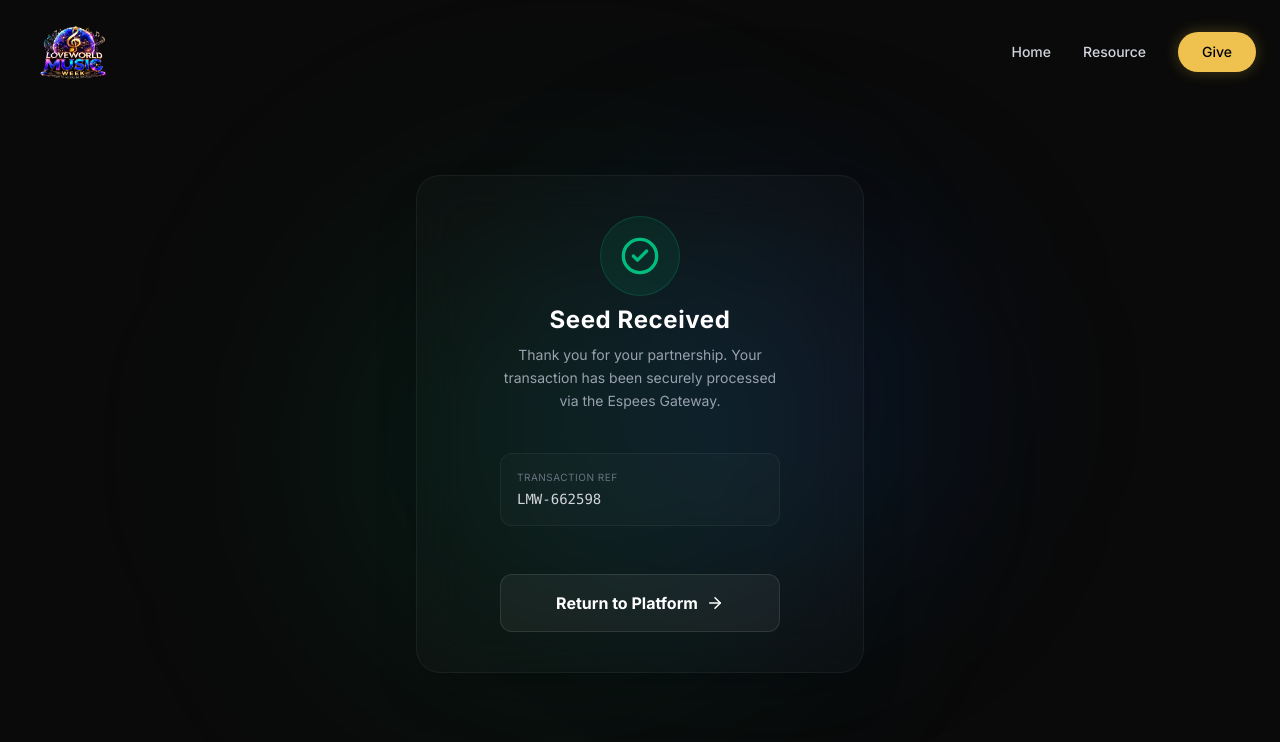
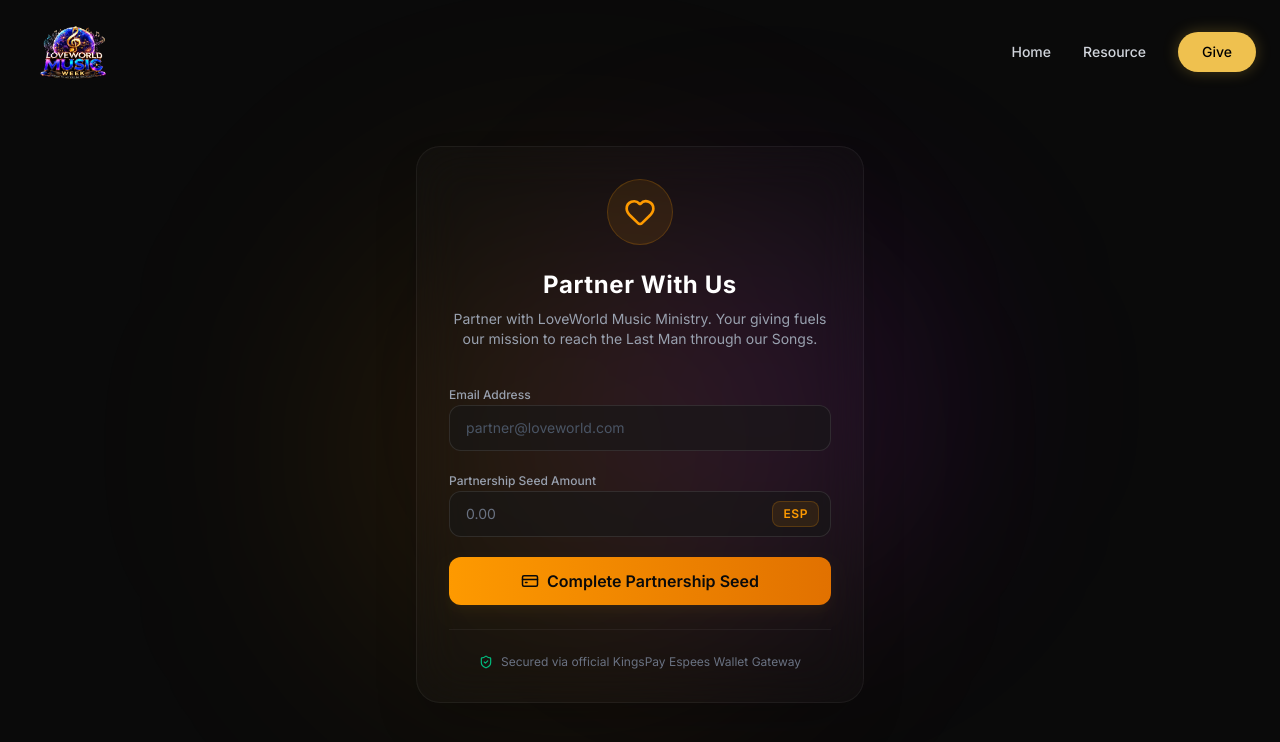
Before and after one commit to Y24KL/loveworld-music-week, a Next.js app: page /give in a window 1280 px wide. Shown: the top 742 px of the page. Built offline with nearby package versions, Linux system fonts and the light colour scheme.

Commit message:
Refactor GiveSuccessPage to include giving form

```diff
--- a/src/app/give/page.tsx
+++ b/src/app/give/page.tsx
@@ -1,72 +1,144 @@
 "use client";
 
-import { useEffect, useState } from "react";
-import { CheckCircle2, ArrowRight, Loader2 } from "lucide-react";
-import Link from "next/link";
-import { useSearchParams } from "next/navigation";
+import { useState, Suspense } from "react";
+import { Heart, ShieldCheck, Loader2, CreditCard } from "lucide-react";
 
-export default function GiveSuccessPage() {
-  const searchParams = useSearchParams();
-  const [verifying, setVerifying] = useState(true);
+// 1. Move the complete giving portal content and handlers here
+function GiveFormContent() {
+  const [amount, setAmount] = useState("");
+  const [email, setEmail] = useState("");
+  const [loading, setLoading] = useState(false);
 
-  useEffect(() => {
-    // This simulates verifying the transaction reference returned by KingsPay in the URL
-    const txRef = searchParams.get("tx_ref");
+  const handleGive = async (e: React.FormEvent) => {
+    e.preventDefault();
+    if (!amount) return;
 
-    const verifyTransaction = async () => {
-      // In a production environment, you would ping your database here to mark the seed as successful
-      setTimeout(() => {
-        setVerifying(false);
-      }, 1500); // Brief cinematic pause for the verification effect
-    };
+    try {
+      setLoading(true);
 
-    verifyTransaction();
-  }, [searchParams]);
+      const response = await fetch("/api/checkout", {
+        method: "POST",
+        headers: { "Content-Type": "application/json" },
+        body: JSON.stringify({ amount, email }),
+      });
+
+      const data = await response.json();
+
+      if (response.ok && data.checkoutUrl) {
+        window.location.href = data.checkoutUrl;
+      } else {
+        throw new Error(data.error || "Failed to finalize checkout redirect sequence");
+      }
+    } catch (error: any) {
+      console.error("Payment initialization sequence caught error:", error);
+      alert(`Gateway Error: ${error.message || "Could not initialize transaction session."}`);
+    } finally {
+      setLoading(false);
+    }
+  };
 
   return (
     <div className="min-h-screen bg-neutral-950 flex items-center justify-center pt-24 pb-12 px-4 sm:px-8 relative overflow-hidden">
       {/* Subtle Cinematic Background Glows */}
-      <div className="absolute top-1/4 left-1/4 w-[500px] h-[500px] bg-emerald-500/10 rounded-full blur-[120px] pointer-events-none" />
-      <div className="absolute bottom-1/4 right-1/4 w-[400px] h-[400px] bg-blue-600/10 rounded-full blur-[100px] pointer-events-none" />
+      <div className="absolute top-1/4 left-1/4 w-[500px] h-[500px] bg-amber-500/10 rounded-full blur-[120px] pointer-events-none" />
+      <div className="absolute bottom-1/4 right-1/4 w-[400px] h-[400px] bg-purple-600/10 rounded-full blur-[100px] pointer-events-none" />
 
-      <div className="w-full max-w-md bg-white/[0.02] border border-white/5 rounded-3xl p-10 backdrop-blur-xl relative z-10 shadow-2xl text-center flex flex-col items-center">
+      <div className="w-full max-w-md bg-white/[0.02] border border-white/5 rounded-3xl p-8 backdrop-blur-xl relative z-10 shadow-2xl">
+        <div className="flex justify-center mb-6">
+          <div className="p-4 bg-amber-500/10 rounded-full border border-amber-500/20">
+            <Heart size={32} className="text-amber-500" />
+          </div>
+        </div>
 
-        {verifying ? (
-          <div className="flex flex-col items-center gap-6 py-8">
-            <Loader2 size={48} className="text-emerald-500 animate-spin" />
-            <p className="text-sm text-gray-400 uppercase tracking-widest animate-pulse">
-              Confirming Transaction...
-            </p>
-          </div>
-        ) : (
-          <div className="flex flex-col items-center space-y-6 animate-in fade-in zoom-in duration-500">
-            <div className="w-20 h-20 bg-emerald-500/10 border border-emerald-500/20 rounded-full flex items-center justify-center mb-2">
-              <CheckCircle2 size={40} className="text-emerald-500" />
+        <div className="text-center space-y-2 mb-8">
+          <h1 className="text-2xl font-bold text-white tracking-wide">Partner With Us</h1>
+          <p className="text-sm text-gray-400">
+            Partner with LoveWorld Music Ministry. Your giving fuels our mission to reach the Last Man through our Songs.
+          </p>
+        </div>
+
+        <form onSubmit={handleGive} className="space-y-5">
+          <div className="space-y-4">
+            {/* Email Address Field */}
+            <div className="space-y-1">
+              <label className="text-xs font-medium text-gray-400">Email Address</label>
+              <input
+                type="email"
+                required
+                placeholder="partner@loveworld.com"
+                value={email}
+                onChange={(e) => setEmail(e.target.value)}
+                className="w-full bg-neutral-900/60 border border-white/10 rounded-xl px-4 py-3 text-sm text-white placeholder-gray-600 focus:outline-none focus:border-amber-500/50 transition-all"
+              />
             </div>
 
-            <div className="space-y-2 text-center">
-              <h1 className="text-2xl font-bold text-white tracking-wide">Seed Received</h1>
-              <p className="text-sm text-gray-400 leading-relaxed max-w-[280px] mx-auto">
-                Thank you for your partnership. Your transaction has been securely processed via the Espees Gateway.
-              </p>
+            {/* Amount Input with Fixed Currency Badge Accent */}
+            <div className="space-y-1">
+              <label className="text-xs font-medium text-gray-400">Partnership Seed Amount</label>
+              <div className="relative flex items-center">
+                <input
+                  type="number"
+                  required
+                  min="1"
+                  placeholder="0.00"
+                  value={amount}
+                  onChange={(e) => setAmount(e.target.value)}
+                  className="w-full bg-neutral-900/60 border border-white/10 rounded-xl pl-4 pr-16 py-3 text-sm text-white placeholder-gray-500 focus:outline-none focus:border-amber-500/50 transition-all"
+                />
+                <div className="absolute right-3 px-2.5 py-1 bg-amber-500/10 border border-amber-500/20 rounded-lg text-xs font-semibold text-amber-500 pointer-events-none select-none tracking-wider">
+                  ESP
+                </div>
+              </div>
             </div>
+          </div>
 
-            <div className="w-full p-4 bg-white/[0.02] border border-white/5 rounded-xl text-left mt-4">
-              <p className="text-[10px] text-gray-500 uppercase tracking-wider mb-1">Transaction Ref</p>
-              <p className="text-sm text-gray-300 font-mono">
-                {searchParams.get("tx_ref") || `LMW-${Math.floor(Math.random() * 1000000)}`}
-              </p>
-            </div>
+          {/* Form Submit Action Button */}
+          <button
+            type="submit"
+            disabled={loading}
+            className="w-full mt-2 bg-gradient-to-r from-amber-500 to-amber-600 hover:from-amber-600 hover:to-amber-700 disabled:from-neutral-900 disabled:to-neutral-900 text-neutral-950 disabled:text-neutral-600 font-semibold py-3 px-4 rounded-xl transition-all duration-200 flex items-center justify-center gap-2 shadow-lg shadow-amber-500/5 disabled:shadow-none active:scale-[0.99]"
+          >
+            {loading ? (
+              <>
+                <Loader2 size={18} className="animate-spin" />
+                <span>Initializing Portal...</span>
+              </>
+            ) : (
+              <>
+                <CreditCard size={18} />
+                <span>Complete Partnership Seed</span>
+              </>
+            )}
+          </button>
+        </form>
 
-            <Link
-              href="/"
-              className="w-full flex items-center justify-center gap-2 py-4 bg-white/5 hover:bg-white/10 text-white font-bold rounded-xl transition-all border border-white/10 mt-6"
-            >
-              Return to Platform <ArrowRight size={18} />
-            </Link>
-          </div>
-        )}
+        <div className="mt-6 pt-6 border-t border-white/5 flex items-center justify-center gap-2 text-xs text-gray-500">
+          <ShieldCheck size={14} className="text-emerald-500" />
+          <span>Secured via official KingsPay Espees Wallet Gateway</span>
+        </div>
       </div>
     </div>
   );
 }
+
+// 2. The default export safely wraps the interface to clear the build compiler boundary
+export default function GivePage() {
+  return (
+    <Suspense
+      fallback={
+        <div className="min-h-screen bg-neutral-950 flex items-center justify-center pt-24 pb-12 px-4 sm:px-8 relative overflow-hidden">
+          <div className="absolute top-1/4 left-1/4 w-[500px] h-[500px] bg-amber-500/10 rounded-full blur-[120px] pointer-events-none" />
+          <div className="absolute bottom-1/4 right-1/4 w-[400px] h-[400px] bg-purple-600/10 rounded-full blur-[100px] pointer-events-none" />
+          <div className="w-full max-w-md bg-white/[0.02] border border-white/5 rounded-3xl p-10 backdrop-blur-xl relative z-10 shadow-2xl text-center flex flex-col items-center justify-center">
+            <Loader2 size={36} className="text-amber-500 animate-spin mb-4" />
+            <p className="text-xs text-gray-400 uppercase tracking-widest animate-pulse">
+              Loading Secure Partnership Interface...
+            </p>
+          </div>
+        </div>
+      }
+    >
+      <GiveFormContent />
+    </Suspense>
+  );
+}
```
